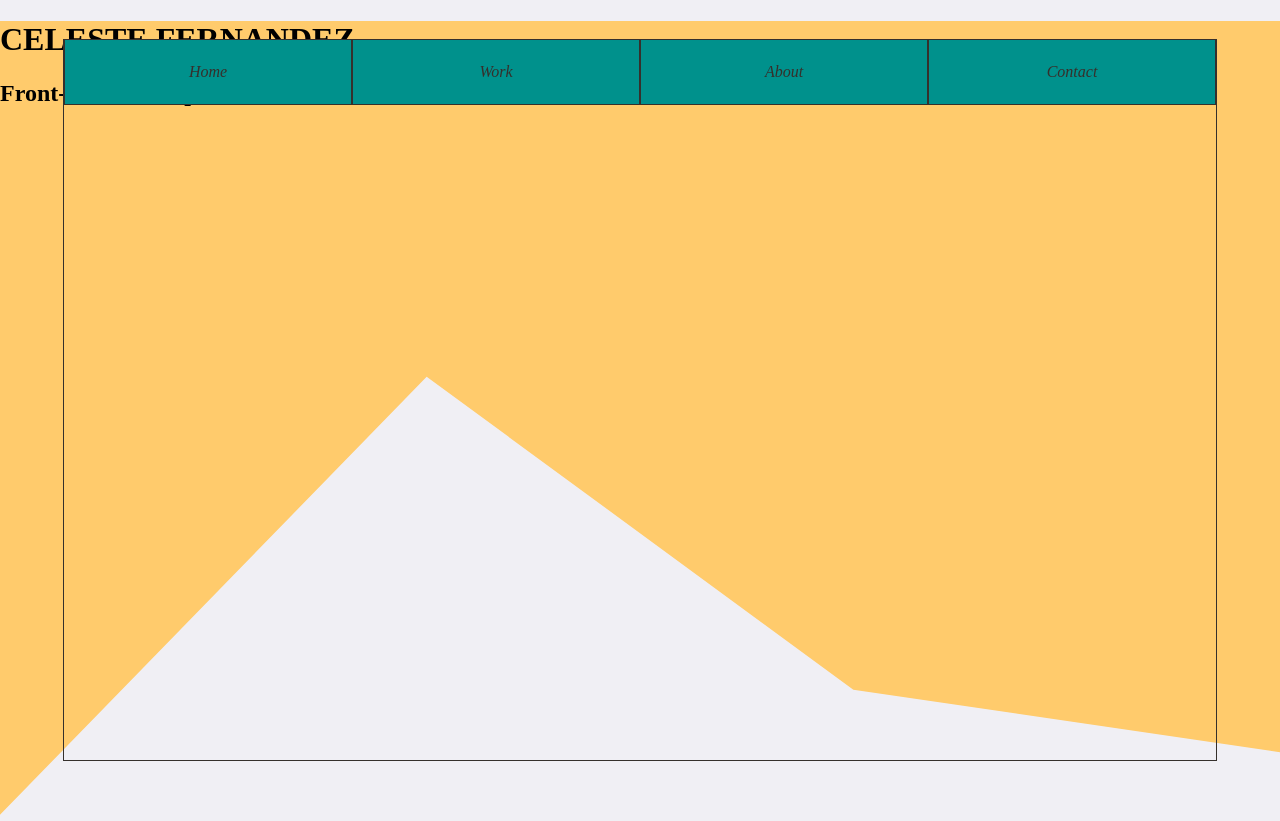
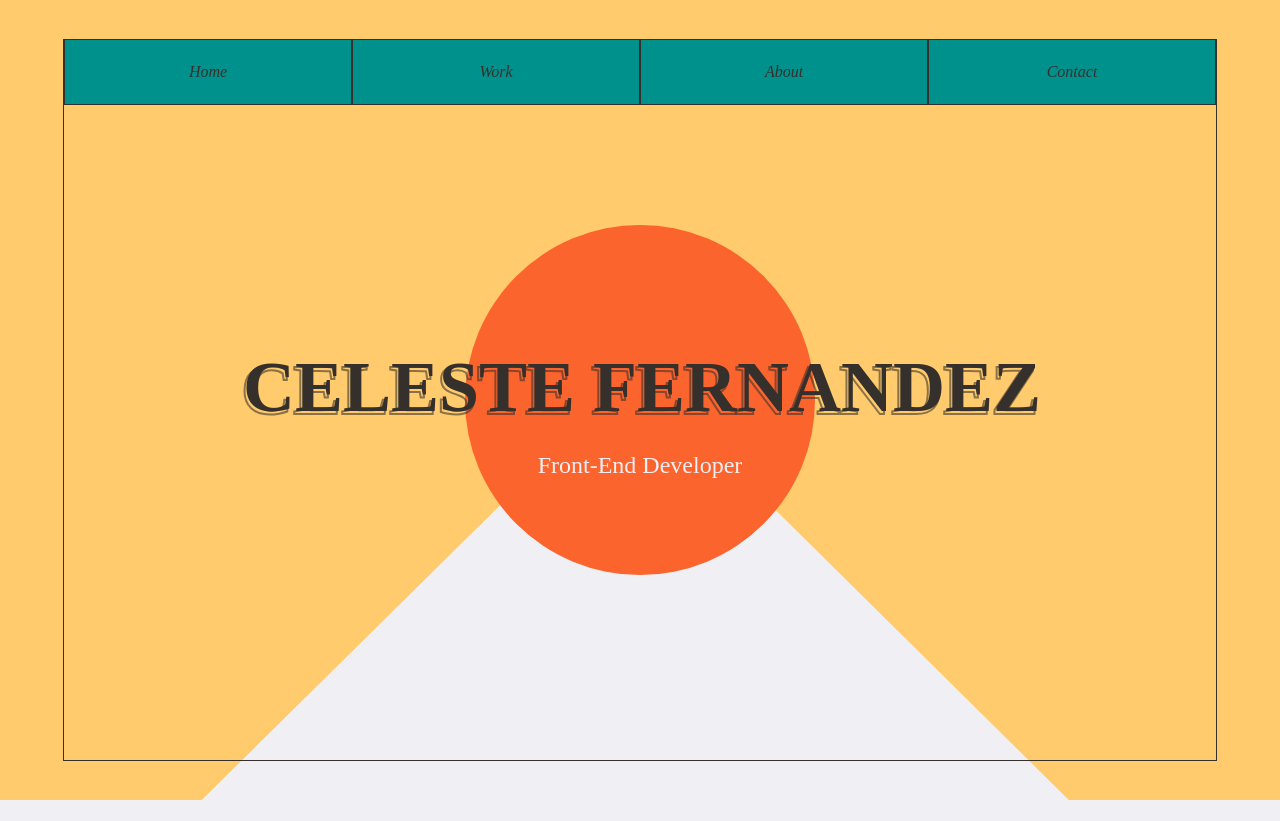
Before and after one commit to celescript/My-Portfolio, a React (Create React App) app: page / in a window 1280 px wide. After the commit the page ends 800 px from the top, so only its background shows below. Built offline with nearby package versions, Linux system fonts and the light colour scheme.

Commit message:
home ui changes

```diff
--- a/src/components/Home/Home.module.css
+++ b/src/components/Home/Home.module.css
@@ -5,12 +5,89 @@
 
   background: url('../../assets/images/Home-Background.svg') no-repeat;
   background-size: cover;
-  background-position: 30%;
+  background-position: center center;
+
+  display: flex;
+  justify-content: center;
+  align-items: center;
+
+
 }
 
-@media (min-width: 700px) {
-  div .home__container{
-    background-position: 0 80%;
+
+.hometitle__container{
+  max-width: 70vw;
+
+  position: relative;
+
+  display: flex;
+  flex-direction: column;
+  align-items: center;
+  justify-content: center;
+
+}
+
+.hometitle__container::before{
+  content: '';
+
+  width: 250px;
+  height: 250px;
+
+  background-color: var(--secondary-color);
+  border-radius: 50%;
+
+  position: absolute;
+
+
+
+}
+
+
+
+
+.home__title{
+  font-weight: bold;
+  font-size: 2.8rem;
+
+  -webkit-text-fill-color: transparent;
+  -webkit-text-stroke-width: 2px;
+  -webkit-text-stroke-color: #35302c93;
+
+  text-shadow: 2px -3px var(--dark-color);
+  text-align: center;
+
+  z-index: 1;
+
+  margin-bottom: 0;
+}
+
+
+.home__subtitle{
+  z-index: 2;
+  font-weight: lighter;
+  font-size: 1rem;
+  color: var(--light-color);
+
+
+}
+
+
+
+
+@media (min-width: 800px) {
+
+
+  .hometitle__container::before{
+    width: 350px;
+    height: 350px;
+  }
+
+  h1.home__title{
+    font-size: 72px;
 
   }
+
+  .home__subtitle{
+    font-size: 1.5rem;
+  }
 }
--- a/src/index.css
+++ b/src/index.css
@@ -2,7 +2,7 @@
 :root{
   /* Palette */
   --first-color: #FFCB6C;
-  --seconedary-color: #FC642E;
+  --secondary-color: #FC642E;
   --navigation-color: #00918C;
   --dark-color: #35302C;
   --light-color: #F0EFF4;
```
Also changed, not shown: src/assets/images/Home-Background.svg, src/assets/images/Home-Circle.svg (added).
